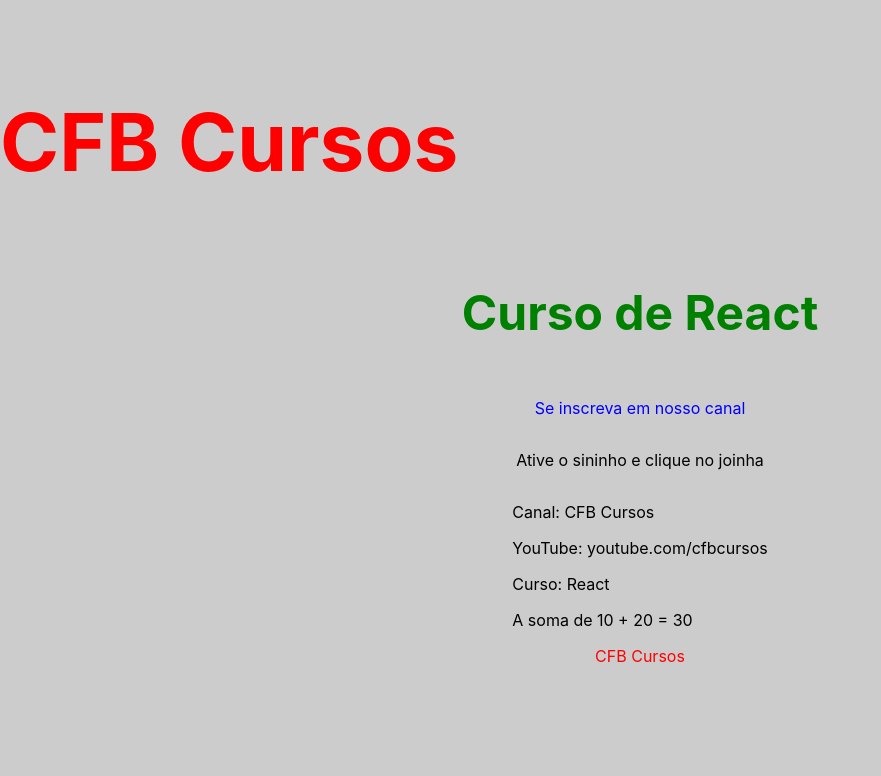
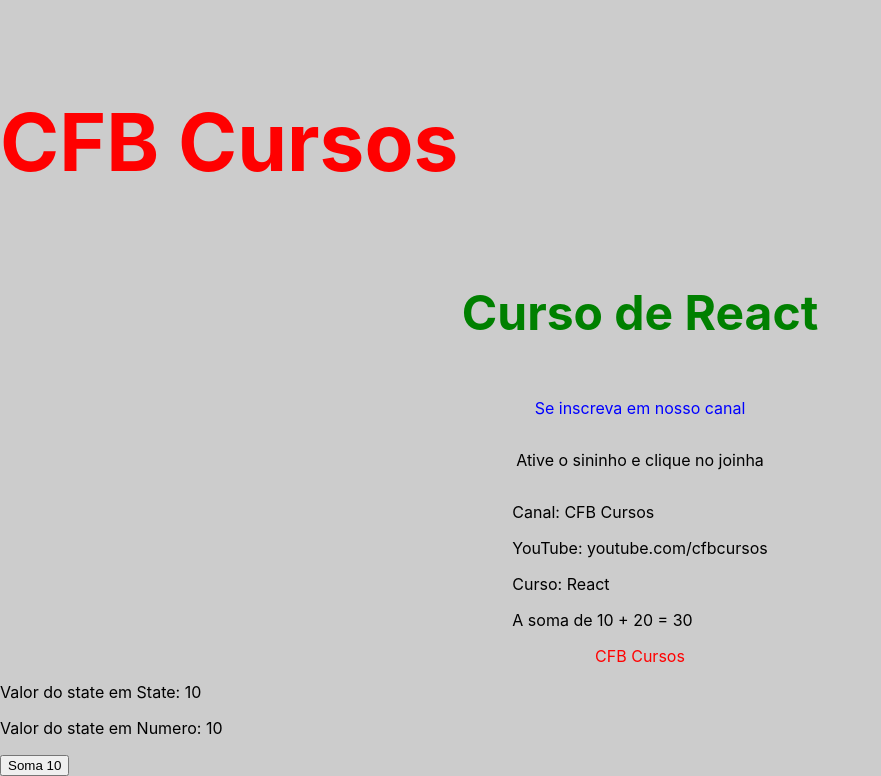
Before and after one commit to jardsonalan/anotacoes-react, a React (Create React App) app in the folder app01/: page / in a window 1280 px wide. Shown: the part 529-1305 px from the top of the page, without its empty margins (0-881 px from the left). Before the commit the page ends 1195 px from the top, so only its background shows below. Built offline with nearby package versions, Linux system fonts and the light colour scheme.

Commit message:
update: State

```diff
--- a/app01/src/App.js
+++ b/app01/src/App.js
@@ -3,6 +3,7 @@
 import Corpo from './components/Corpo.js';
 import './App.css';
 import Relogio from './components/Relogio.js';
+import State from './components/State.js';
 // import Dados from './components/Dados.js';
 // import LogoServ from './components/imgs/react.png';
 
@@ -17,6 +18,7 @@
       <Relogio/>
       <Header/> {/* Componente */}
       <Corpo/>
+      <State/>
       {/* <Dados canal='CFB Cursos' youtube='youtube.com/cfbcursos' curso='React'/> */} {/* Primeira forma de enviar propriedades para os componentes PROPS */}
       {/* <Dados
         canal={cnl}
--- /dev/null
+++ b/app01/src/components/Numero.js
@@ -0,0 +1,10 @@
+import React from "react";
+
+export default function Numero(props) {
+    return (
+        <>
+            <p>Valor do state em Numero: {props.num}</p>
+            <button onClick={()=>props.setNum(props.num+10)}>Soma 10</button>
+        </>
+    );
+};
--- /dev/null
+++ b/app01/src/components/State.js
@@ -0,0 +1,14 @@
+import React, {useState} from 'react';
+import Numero from './Numero';
+
+export default function State() {
+
+    const [num, setNum]=useState(10); // STATE
+
+    return (
+        <>
+            <p>Valor do state em State: {num}</p>
+            <Numero num={num} setNum={setNum}/>
+        </>
+    );
+};
```
